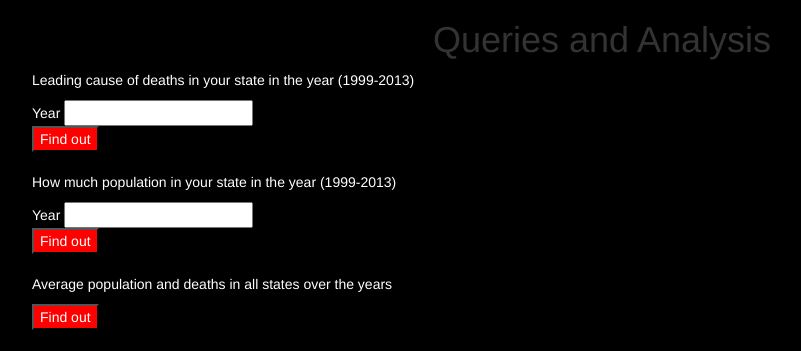
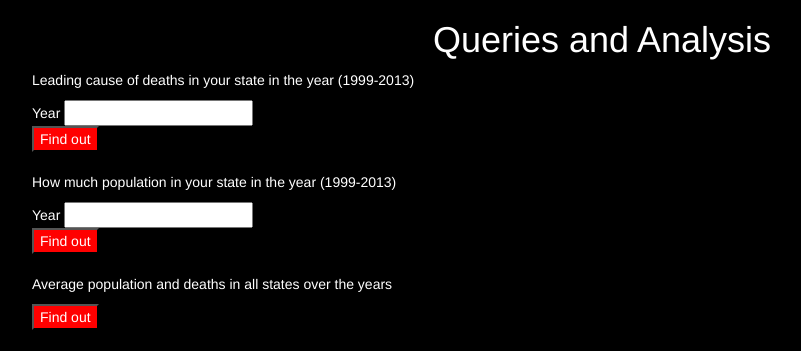
Before and after one commit to cyang87/cs411_project, a Django app: template cs411_app/templates/analyze.html in a window 1280 px wide. Shown: the top 351 px of the page, without its empty margins (38-839 px from the left). Run offline with Django 3.2, Linux system fonts and the light colour scheme; the template is opened without the code that fills it, so the values that code supplies are empty; some libraries are stand-ins or nearby versions.

Commit message:
fixing UI

```diff
--- a/cs411_app/templates/analyze.html
+++ b/cs411_app/templates/analyze.html
@@ -15,7 +15,7 @@
 <body style="background-color:black;">
 
 <div class="container">
-    <h1 class="text-center"> Queries and Analysis </h1>
+    <h1 class="text-center" style="color:white;"> Queries and Analysis </h1>
 </div>
 
 <div class="container" style="align: center">
```
